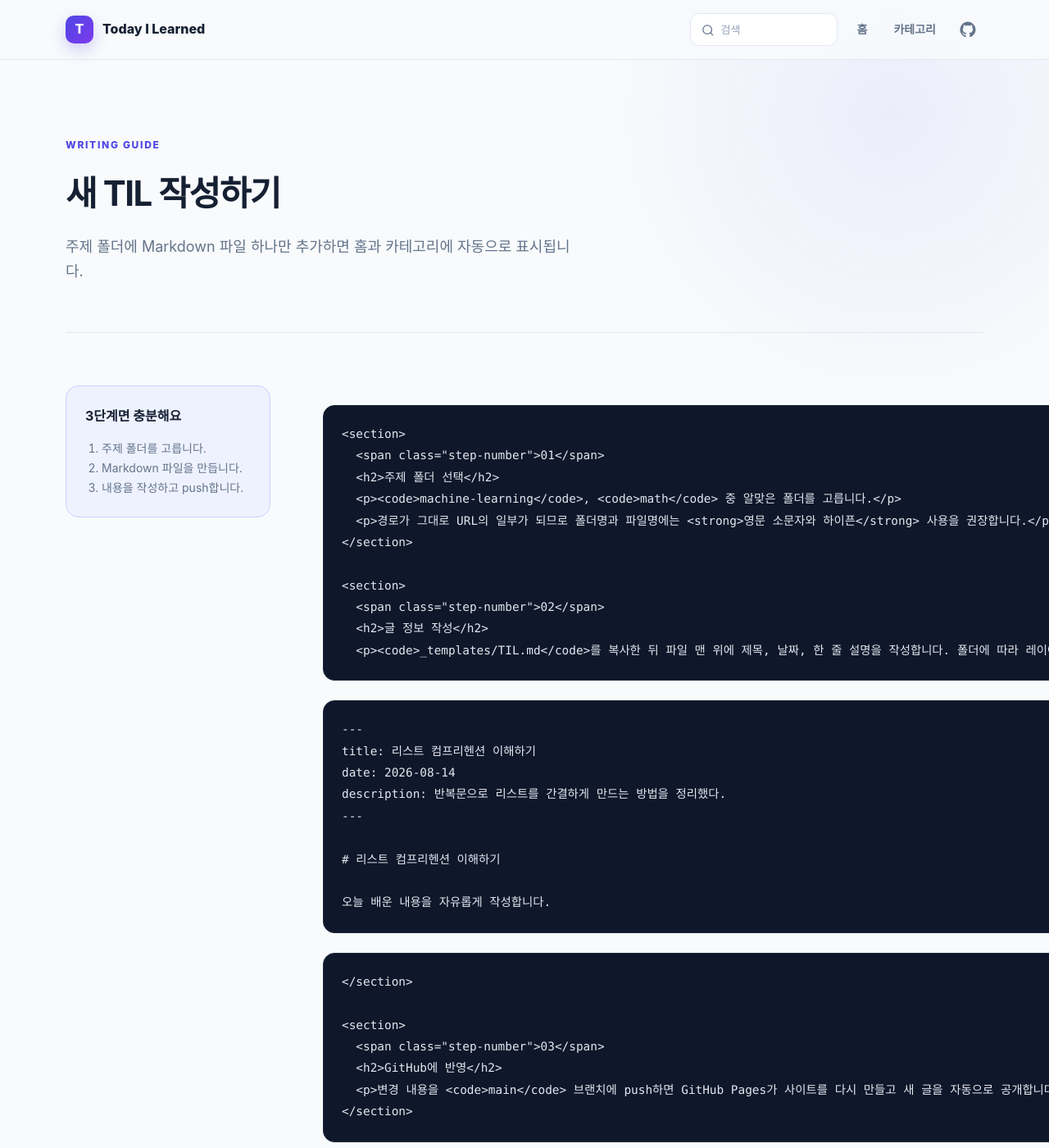
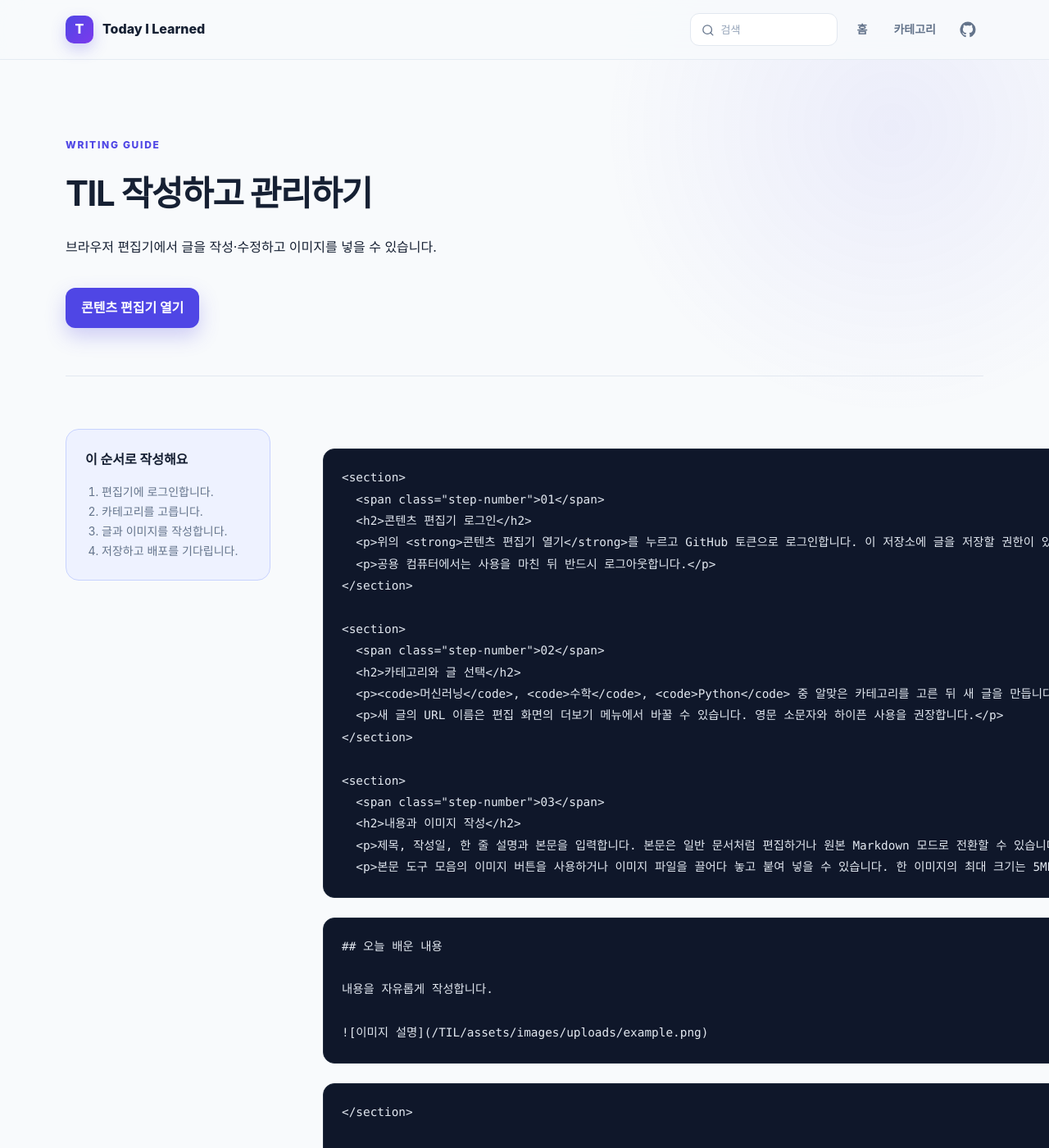
Before and after one commit to yshzjq/TIL, a Jekyll site: the page built from guide.md, in a window 1280 px wide and 1400 px high. Shown: the whole window at 82% size. Built offline with Jekyll 4.4.1, drawn with Linux system fonts in a browser that asks for light colours; some of the changed text lies outside the part shown.

Commit message:
게시물 추가 기능 추가

````diff
--- a/_config.yml
+++ b/_config.yml
@@ -31,3 +31,9 @@ defaults:
       layout: post
       category: Math
       til: true
+  - scope:
+      path: "python"
+    values:
+      layout: post
+      category: Python
+      til: true
--- a/_data/categories.yml
+++ b/_data/categories.yml
@@ -7,3 +7,8 @@
   slug: math
   icon: "📐"
   description: 수학과 통계의 기초
+
+- name: Python
+  slug: python
+  icon: "🐍"
+  description: Python 문법과 활용
--- a/_layouts/default.html
+++ b/_layouts/default.html
@@ -51,7 +51,7 @@
         <strong>Today I Learned</strong>
         <p>배운 것을 기록하고, 기록한 것을 다시 배웁니다.</p>
       </div>
-      <p>© {{ 'now' | date: '%Y' }} TIL · Built with GitHub Pages</p>
+      <p>© {{ 'now' | date: '%Y' }} TIL · Built with GitHub Pages · <a class="footer-admin-link" href="{{ '/admin/' | relative_url }}" rel="nofollow">콘텐츠 관리</a></p>
     </footer>
     <script src="{{ '/assets/js/search.js' | relative_url }}?v={{ asset_version }}" defer></script>
   </body>
--- a/_layouts/post.html
+++ b/_layouts/post.html
@@ -21,6 +21,10 @@ layout: default
 
   <footer class="article-footer">
     <p>이 기록이 도움이 되었나요?</p>
-    <a class="button button-secondary" href="{{ '/categories/' | relative_url }}#{{ page.category | slugify }}">{{ page.category }}의 다른 글 보기</a>
+    <div class="article-footer-actions">
+      <a class="button button-secondary" href="{{ '/categories/' | relative_url }}#{{ page.category | slugify }}">{{ page.category }}의 다른 글 보기</a>
+      {% assign editor_collection = page.category | slugify %}
+      <a class="article-edit-link" href="{{ '/admin/' | relative_url }}#/collections/{{ editor_collection }}/entries/{{ page.name | remove: '.md' | uri_escape }}" rel="nofollow">이 글 수정</a>
+    </div>
   </footer>
 </article>
--- a/assets/css/style.scss
+++ b/assets/css/style.scss
@@ -420,12 +420,24 @@ a { color: inherit; text-decoration: none; }
 .article-body p { margin: 16px 0; }
 .article-body a { color: var(--primary); text-decoration: underline; text-underline-offset: 3px; }
 .article-body li { margin: 6px 0; }
+.article-body img {
+  display: block;
+  max-width: 100%;
+  height: auto;
+  margin: 30px auto;
+  border: 1px solid var(--line);
+  border-radius: 14px;
+  box-shadow: 0 12px 30px rgba(15, 23, 42, .08);
+}
 .article-body blockquote { margin: 24px 0; padding: 2px 20px; border-left: 4px solid var(--primary); color: var(--muted); background: var(--primary-soft); }
 .article-body code, .guide-content code { padding: .16em .38em; border-radius: 5px; color: #be123c; background: #f1f5f9; font-family: Consolas, Monaco, monospace; font-size: .9em; }
 .article-body pre, .guide-content pre { overflow-x: auto; margin: 24px 0; padding: 22px; border: 1px solid #1e293b; border-radius: 14px; color: #e2e8f0; background: #0f172a; line-height: 1.65; }
 .article-body pre code, .guide-content pre code { padding: 0; color: inherit; background: transparent; }
 .article-footer { padding-top: 36px; border-top: 1px solid var(--line); text-align: center; }
 .article-footer p { color: var(--muted); }
+.article-footer-actions { display: flex; align-items: center; justify-content: center; gap: 16px; }
+.article-edit-link { color: var(--muted); font-size: 13px; font-weight: 700; }
+.article-edit-link:hover { color: var(--primary); }
 
 .guide-layout { display: grid; grid-template-columns: 250px 1fr; padding: 64px 0 100px; gap: 64px; }
 .guide-summary { position: sticky; top: 100px; height: fit-content; padding: 23px; border: 1px solid #c7d2fe; border-radius: 16px; background: var(--primary-soft); }
@@ -444,6 +456,8 @@ a { color: inherit; text-decoration: none; }
 .site-footer { display: flex; margin-top: 100px; padding: 38px 0 50px; align-items: end; justify-content: space-between; border-top: 1px solid var(--line); color: var(--muted); font-size: 13px; }
 .site-footer strong { color: var(--ink); font-size: 15px; }
 .site-footer p { margin: 4px 0 0; }
+.footer-admin-link { text-decoration: underline; text-underline-offset: 3px; }
+.footer-admin-link:hover { color: var(--primary); }
 
 @media (max-width: 800px) {
   .brand-text { display: none; }
@@ -483,6 +497,7 @@ a { color: inherit; text-decoration: none; }
   .breadcrumb { justify-content: start; }
   .article-header h1 { font-size: 36px; }
   .article-body { font-size: 16px; }
+  .article-footer-actions { flex-direction: column; }
   .guide-content section { padding-left: 42px; }
   .site-footer { align-items: start; flex-direction: column; gap: 18px; }
 }
--- a/guide.md
+++ b/guide.md
@@ -6,50 +6,59 @@ description: 새로운 TIL 글을 추가하는 방법을 안내합니다.
 
 <header class="page-header">
   <p class="eyebrow">WRITING GUIDE</p>
-  <h1>새 TIL 작성하기</h1>
-  <p>주제 폴더에 Markdown 파일 하나만 추가하면 홈과 카테고리에 자동으로 표시됩니다.</p>
+  <h1>TIL 작성하고 관리하기</h1>
+  <p>브라우저 편집기에서 글을 작성·수정하고 이미지를 넣을 수 있습니다.</p>
+  <div class="hero-actions">
+    <a class="button button-primary" href="{{ '/admin/' | relative_url }}" rel="nofollow">콘텐츠 편집기 열기</a>
+  </div>
 </header>
 
 <div class="guide-layout">
   <aside class="guide-summary">
-    <strong>3단계면 충분해요</strong>
+    <strong>이 순서로 작성해요</strong>
     <ol>
-      <li>주제 폴더를 고릅니다.</li>
-      <li>Markdown 파일을 만듭니다.</li>
-      <li>내용을 작성하고 push합니다.</li>
+      <li>편집기에 로그인합니다.</li>
+      <li>카테고리를 고릅니다.</li>
+      <li>글과 이미지를 작성합니다.</li>
+      <li>저장하고 배포를 기다립니다.</li>
     </ol>
   </aside>
 
   <div class="guide-content" markdown="1">
     <section>
       <span class="step-number">01</span>
-      <h2>주제 폴더 선택</h2>
-      <p><code>machine-learning</code>, <code>math</code> 중 알맞은 폴더를 고릅니다.</p>
-      <p>경로가 그대로 URL의 일부가 되므로 폴더명과 파일명에는 <strong>영문 소문자와 하이픈</strong> 사용을 권장합니다.</p>
+      <h2>콘텐츠 편집기 로그인</h2>
+      <p>위의 <strong>콘텐츠 편집기 열기</strong>를 누르고 GitHub 토큰으로 로그인합니다. 이 저장소에 글을 저장할 권한이 있는 계정만 사용할 수 있습니다.</p>
+      <p>공용 컴퓨터에서는 사용을 마친 뒤 반드시 로그아웃합니다.</p>
     </section>
 
     <section>
       <span class="step-number">02</span>
-      <h2>글 정보 작성</h2>
-      <p><code>_templates/TIL.md</code>를 복사한 뒤 파일 맨 위에 제목, 날짜, 한 줄 설명을 작성합니다. 폴더에 따라 레이아웃과 카테고리는 자동으로 지정됩니다.</p>
+      <h2>카테고리와 글 선택</h2>
+      <p><code>머신러닝</code>, <code>수학</code>, <code>Python</code> 중 알맞은 카테고리를 고른 뒤 새 글을 만듭니다. 기존 글을 고르면 내용을 수정하거나 삭제할 수 있습니다.</p>
+      <p>새 글의 URL 이름은 편집 화면의 더보기 메뉴에서 바꿀 수 있습니다. 영문 소문자와 하이픈 사용을 권장합니다.</p>
+    </section>
+
+    <section>
+      <span class="step-number">03</span>
+      <h2>내용과 이미지 작성</h2>
+      <p>제목, 작성일, 한 줄 설명과 본문을 입력합니다. 본문은 일반 문서처럼 편집하거나 원본 Markdown 모드로 전환할 수 있습니다.</p>
+      <p>본문 도구 모음의 이미지 버튼을 사용하거나 이미지 파일을 끌어다 놓고 붙여 넣을 수 있습니다. 한 이미지의 최대 크기는 5MB입니다.</p>
 
 ```markdown
----
-title: 리스트 컴프리헨션 이해하기
-date: 2026-08-14
-description: 반복문으로 리스트를 간결하게 만드는 방법을 정리했다.
----
+## 오늘 배운 내용
 
-# 리스트 컴프리헨션 이해하기
+내용을 자유롭게 작성합니다.
 
-오늘 배운 내용을 자유롭게 작성합니다.
+![이미지 설명](/TIL/assets/images/uploads/example.png)
 ```
     </section>
 
     <section>
-      <span class="step-number">03</span>
-      <h2>GitHub에 반영</h2>
-      <p>변경 내용을 <code>main</code> 브랜치에 push하면 GitHub Pages가 사이트를 다시 만들고 새 글을 자동으로 공개합니다.</p>
+      <span class="step-number">04</span>
+      <h2>저장하고 공개</h2>
+      <p>저장하면 글과 이미지가 GitHub에 반영됩니다. GitHub Pages가 사이트를 다시 만든 뒤 홈, 카테고리와 검색 결과에 자동으로 표시됩니다.</p>
+      <p>공개된 글 아래의 <strong>이 글 수정</strong> 링크를 누르면 다음 수정 때 해당 글을 바로 열 수 있습니다.</p>
     </section>
   </div>
 </div>
````
Also changed, not shown: admin/config.yml (added, +139 -0 lines), admin/index.html (added, +13 -0 lines), math/1장 2강 내적과 코사인 유사도.md (added, +47 -0 lines), README.md, math/1장 1강 벡터의 수학적 정의와 기하학적 해석 copy.md (renamed from math/1장 1강 벡터의 수학적 정의와 기하학적 해석.md), 1 other file.
